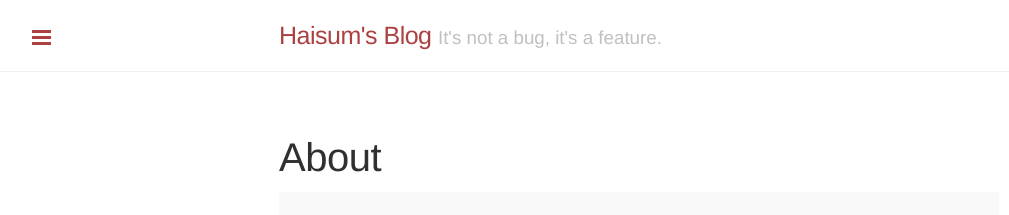
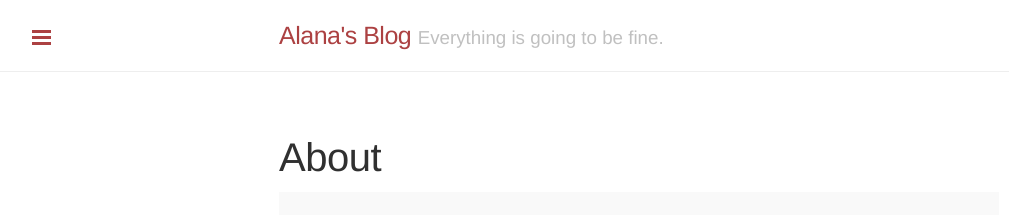
Before and after one commit to Key-Puncher/key-puncher.github.io, a Jekyll site: the page built from about.md, in a window 1280 px wide. Shown: the top 215 px of the page, without its empty margins (1-1010 px from the left). Built offline with Jekyll 4.4.1, drawn with Linux system fonts in a browser that asks for light colours.

Commit message:
Update _config.yml

```diff
--- a/_config.yml
+++ b/_config.yml
@@ -7,19 +7,19 @@ highlighter:         rouge
 permalink:           pretty
 
 # Setup
-title:               Haisum's Blog
-tagline:             "It's not a bug, it's a feature."
-description:         A blog by software engineer and food enthusiast.
-url:                 https://haisum.github.io
+title:               Alana's Blog
+tagline:             "Everything is going to be fine."
+description:         How do I do this again?
+url:                 https://key-puncher.github.io
 baseurl:             /
 paginate:            5
-google_analytics_id: UA-56228338-1
+# google_analytics_id: UA-56228338-1
 
 # About/contact
 author:
-  name:              Haisum Bhatti
-  url:               https://facebook.com/haisum
-  email:             haisumbhatti@gmail.com
+  name:              Alana Huang
+  url:               https://www.linkedin.com/in/alana-y-huang/
+  email:             alana.y.huang@gmail.com
 
 # Custom vars
 version:             1.0.0
```
